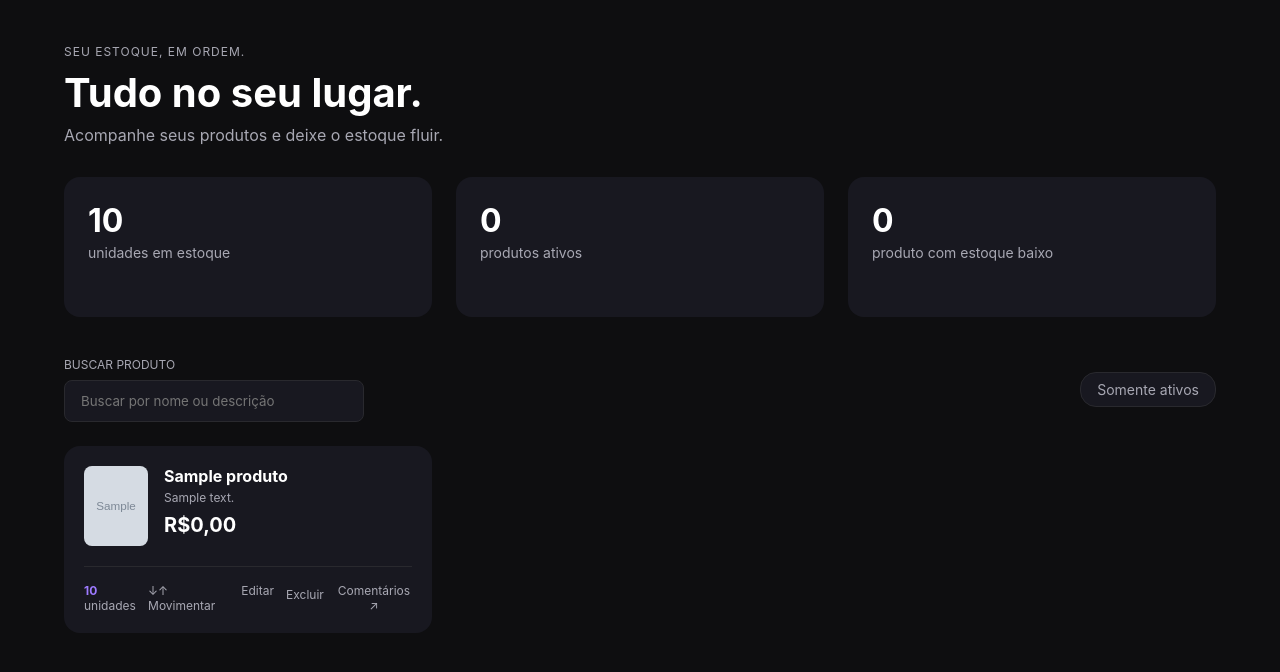
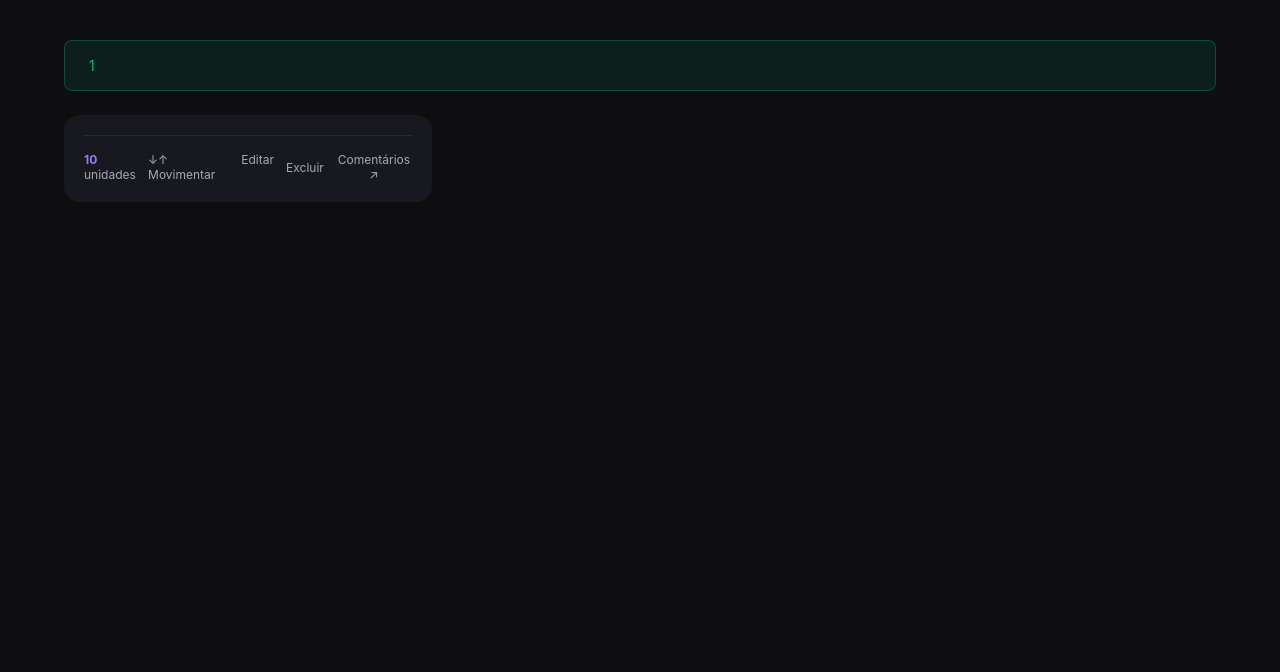
Before and after one commit to Vinicius3442/Stock-Control, a PHP site: page /painel.php in a window 1280 px wide. Shown: the part 83-755 px from the top of the page. Run offline with PHP 8.4, Linux system fonts and the light colour scheme; the visitor is signed in with stand-in values (Sample User, id 1); tables that the repository leaves empty or names only in its code hold one stand-in row (values such as "Sample post"); grey boxes marked "Sample" are stand-in pictures; a stand-in replaces the project's code that opens the database connection.

Commit message:
comentarios adicionados

```diff
--- a/painel.php
+++ b/painel.php
@@ -60,70 +60,36 @@ $estoqueBaixo = count(array_filter($produtos, fn($p) =>$p['quantidade'] < 10));
         </header>
 
         <main>
-            <!-- Título da Página e Métricas -->
+            <!-- Banner de Sucesso (Exibido após adicionar comentário) -->
+            <?php if (isset($_SESSION['mensagem_sucesso'])): ?>
+                <div class="success-banner">
+                    <?= htmlspecialchars($_SESSION['mensagem_sucesso']) ?>
+                </div>
+                <?php unset($_SESSION['mensagem_sucesso']); // Limpa a mensagem após exibir ?>
+            <?php endif; ?>
+
             <section class="page-header">
-                <span class="tag" style="background: none; padding: 0;">SEU ESTOQUE, EM ORDEM.</span>
-                <h1>Tudo no seu lugar.</h1>
-                <p>Acompanhe seus produtos e deixe o estoque fluir.</p>
-
-                <div class="metrics-grid">
-                    <div class="metric-card">
-                        <h3><?= $totalUnidades ?></h3>
-                        <p>unidades em estoque</p>
-                    </div>
-                    <div class="metric-card">
-                        <h3><?= $produtosAtivos ?></h3>
-                        <p>produtos ativos</p>
-                    </div>
-                    <div class="metric-card">
-                        <h3><?= $estoqueBaixo ?></h3>
-                        <p>produto com estoque baixo</p>
-                    </div>
-                </div>
-            </section>
-
-            <!-- Barra de Busca e Filtro -->
-            <section class="filters-section">
-                <div>
-                    <span style="font-size: 0.75rem; color: #A8A8B3; display: block; margin-bottom: 8px;">BUSCAR PRODUTO</span>
-                    <input type="text" class="search-input" placeholder="Buscar por nome ou descrição">
-                </div>
-                <button class="toggle-active" style="cursor: pointer;">Somente ativos</button>
+                <!-- Resto do seu page-header (métricas) permanece igual -->
+                <!-- ... (Mantenha o HTML de métricas e filtros aqui) ... -->
             </section>
 
             <!-- Grid de Produtos Dinâmico -->
             <section class="products-grid">
                 <?php foreach ($produtos as$produto): ?>
                 <div class="product-card">
-                    <div class="product-info">
-                        <div class="product-image">
-                            <?php if (!empty($produto['imagem'])): ?>
-                                <img src="uploads/<?= htmlspecialchars($produto['imagem']) ?>" alt="Img" style="width: 100%; height: 100%; object-fit: cover; border-radius: 8px;">
-                            <?php else: ?>
-                                <div style="display: flex; align-items: center; justify-content: center; height: 100%; font-size: 24px; color: #9D7AFF;">&#128230;</div>
-                            <?php endif; ?>
-                        </div>
-                        <div class="product-details">
-                            <h4><?= htmlspecialchars($produto['nome']) ?></h4>
-                            <p><?= htmlspecialchars($produto['descricao']) ?></p>
-                            <div class="product-price">R$<?= number_format($produto['preco'], 2, ',', '.') ?></div>
-                        </div>
-                    </div>
+                    <!-- ... (Mantenha a imagem e detalhes do produto aqui) ... -->
 
                     <div class="product-footer">
                         <div class="product-stock">
                             <span><?= sprintf("%02d", $produto['quantidade']) ?></span> unidades
                         </div>
                         <div class="product-actions">
-                            <a href="#" class="action-link">&darr;&uarr; Movimentar</a>
+                            <a href="movimentar.php?id=<?= $produto['id'] ?>" class="action-link">&darr;&uarr; Movimentar</a>
 
                             <?php if ($isAdmin): ?>
                                 <a href="editar-produto.php?id=<?= $produto['id'] ?>" class="action-link">Editar</a>
-
-                                <form action="excluir-produto.php" method="POST" style="display:inline;" onsubmit="return confirm('Tem certeza que deseja excluir este produto?');">
-                                    <input type="hidden" name="id" value="<?= $produto['id'] ?>">
-                                    <button type="submit" class="action-link" style="background:none; border:none; cursor:pointer; padding: 0; font-family: inherit;">Excluir</button>
-                                </form>
+                                <!-- Novo gatilho para o Modal Customizado de Excluir -->
+                                <button onclick="abrirModalExcluir(<?= $produto['id'] ?>, '<?= htmlspecialchars($produto['nome']) ?>')" class="action-link" style="background:none; border:none; cursor:pointer; padding: 0; font-family: inherit;">Excluir</button>
                             <?php endif; ?>
 
                             <button onclick="abrirModalComentarios(<?= $produto['id'] ?>, '<?= htmlspecialchars($produto['nome']) ?>')" class="action-link" style="background:none; border:none; cursor:pointer; padding: 0; font-family: inherit;">Comentários &nearr;</button>
@@ -135,45 +101,107 @@ $estoqueBaixo = count(array_filter($produtos, fn($p) =>$p['quantidade'] < 10));
         </main>
     </div>
 
-    <!-- Estrutura do Modal de Comentários (Oculto por Padrão) -->
-    <div class="modal-overlay" style="display: none;">
+    <!-- MODAL 1: Lista de Comentários -->
+    <div class="modal-overlay" id="modal-lista-comentarios" style="display: none;">
         <div class="modal-content">
             <div class="modal-header">
                 <div>
                     <h2>Conversas que organizam.</h2>
                     <p id="modal-produto-nome">Produto / Observações do produto</p>
                 </div>
-                <button class="btn-close">&times;</button>
+                <button class="btn-close" onclick="fecharModal('modal-lista-comentarios')">&times;</button>
             </div>
 
             <p style="color: #52525B; font-size: 0.75rem; margin-bottom: 16px;">Comentários • Mais recentes primeiro</p>
 
-            <div class="comment-list">
-                <!-- Os comentários serão injetados aqui via JavaScript -->
-            </div>
+            <div class="comment-list" id="lista-comentarios-container"></div>
 
             <div style="display: flex; justify-content: space-between; align-items: center; border-top: 1px solid #29292E; padding-top: 24px;">
-                <button class="btn-secondary" id="btn-fechar-modal">Fechar</button>
-                <button class="btn-primary" style="width: auto; margin: 0;">+ Adicionar comentário</button>
+                <button class="btn-secondary" onclick="fecharModal('modal-lista-comentarios')">Fechar</button>
+                <button class="btn-primary" onclick="abrirModalAddComentario()" style="width: auto; margin: 0;">+ Adicionar comentário</button>
             </div>
         </div>
     </div>
 
-    <!-- Lógica JavaScript do Modal -->
+    <!-- MODAL 2: Adicionar Comentário -->
+    <div class="modal-overlay" id="modal-add-comentario" style="display: none;">
+        <div class="modal-content" style="max-width: 500px;">
+            <div class="modal-header">
+                <div>
+                    <h2>Adicionar comentário</h2>
+                    <p id="modal-add-produto-nome">Produto / Observações do produto</p>
+                </div>
+                <button class="btn-close" onclick="fecharModal('modal-add-comentario')">&times;</button>
+            </div>
+
+            <form action="adicionar-comentario.php" method="POST">
+                <input type="hidden" name="produto_id" id="input-add-produto-id">
+                <div style="margin-bottom: 16px;">
+                    <label style="display: block; margin-bottom: 8px; font-size: 0.875rem; color: #E1E1E6;">Comentário *</label>
+                    <textarea name="comentario" rows="4" class="form-input" placeholder="Lote conferido. Todos os itens estão em bom estado." required></textarea>
+                </div>
+
+                <p style="color: #52525B; font-size: 0.75rem; margin-bottom: 24px;">Esta ação ficará registrada no histórico do produto.</p>
+
+                <div style="display: flex; justify-content: space-between; align-items: center; border-top: 1px solid #29292E; padding-top: 24px;">
+                    <button type="button" class="btn-secondary" onclick="fecharModal('modal-add-comentario')">Fechar e voltar</button>
+                    <button type="submit" class="btn-primary" style="width: auto; margin: 0;">Cadastrar</button>
+                </div>
+            </form>
+        </div>
+    </div>
+
+    <!-- MODAL 3: Excluir Produto -->
+    <div class="modal-overlay" id="modal-excluir-produto" style="display: none;">
+        <div class="modal-content" style="max-width: 400px;">
+            <div class="modal-header">
+                <div>
+                    <h2>Excluir produto?</h2>
+                    <p id="modal-excluir-produto-nome">Nome do Produto</p>
+                </div>
+                <button class="btn-close" onclick="fecharModal('modal-excluir-produto')">&times;</button>
+            </div>
+
+            <p style="color: #E1E1E6; font-size: 0.875rem; margin-bottom: 24px; line-height: 1.5;">Atenção! Tem certeza que deseja excluir o produto?<br>Esta ação não poderá ser desfeita.</p>
+
+            <div style="display: flex; justify-content: space-between; align-items: center; border-top: 1px solid #29292E; padding-top: 24px;">
+                <button type="button" class="btn-secondary" onclick="fecharModal('modal-excluir-produto')">Cancelar</button>
+                <form action="excluir-produto.php" method="POST" style="margin: 0;">
+                    <input type="hidden" name="id" id="input-excluir-produto-id">
+                    <button type="submit" class="btn-danger">Sim, excluir produto</button>
+                </form>
+            </div>
+        </div>
+    </div>
+
+    <!-- LÓGICA JAVASCRIPT DOS MODAIS -->
     <script>
-        const modalOverlay = document.querySelector('.modal-overlay');
-        const commentList = document.querySelector('.comment-list');
-        const btnClose = document.querySelector('.btn-close');
-        const btnFechar = document.getElementById('btn-fechar-modal');
-        const modalProdutoNome = document.getElementById('modal-produto-nome');
+        let produtoAtualId = null;
+        let produtoAtualNome = '';
 
-        // Função para abrir o modal e carregar comentários
-        function abrirModalComentarios(produtoId, produtoNome) {
-            modalProdutoNome.textContent = produtoNome + ' / Observações do produto';
+        function fecharModal(id) {
+            document.getElementById(id).style.display = 'none';
+        }
+
+        // --- Lógica de Excluir Produto ---
+        function abrirModalExcluir(id, nome) {
+            document.getElementById('modal-excluir-produto-nome').textContent = nome;
+            document.getElementById('input-excluir-produto-id').value = id;
+            document.getElementById('modal-excluir-produto').style.display = 'flex';
+        }
+
+        // --- Lógica de Comentários ---
+        function abrirModalComentarios(id, nome) {
+            produtoAtualId = id;
+            produtoAtualNome = nome;
+
+            document.getElementById('modal-produto-nome').textContent = nome + ' / Observações do produto';
+            const commentList = document.getElementById('lista-comentarios-container');
+
             commentList.innerHTML = '<p style="color: #A8A8B3; text-align: center; padding: 20px;">Carregando...</p>';
-            modalOverlay.style.display = 'flex';
+            document.getElementById('modal-lista-comentarios').style.display = 'flex';
 
-            fetch(`buscar-comentarios.php?produto_id=${produtoId}`)
+            fetch(`buscar-comentarios.php?produto_id=${id}`)
                 .then(response => response.json())
                 .then(data => {
                     commentList.innerHTML = '';
@@ -185,10 +213,14 @@ $estoqueBaixo = count(array_filter($produtos, fn($p) =>$p['quantidade'] < 10));
 
                     data.forEach(com => {
                         const iniciais = com.nome.substring(0, 2).toUpperCase();
-
-                        // Tratamento de data/hora
                         const dataComentario = new Date(com.criado_em);
                         const formatada = dataComentario.toLocaleDateString('pt-BR', { day: '2-digit', month: 'short', year: 'numeric' }) + ' • ' + dataComentario.toLocaleTimeString('pt-BR', { hour: '2-digit', minute:'2-digit' });
+
+                        // Botão de excluir comentário (aparece só se tiver permissão)
+                        let btnExcluir = '';
+                        if(com.pode_excluir) {
+                            btnExcluir = `<button onclick="excluirComentario(${com.id})" style="background:none; border:none; color: #EF4444; font-size: 0.75rem; cursor: pointer; margin-top: 8px;">Deletar comentário</button>`;
+                        }
 
                         commentList.innerHTML += `
                             <div class="comment-card">
@@ -197,30 +229,34 @@ $estoqueBaixo = count(array_filter($produtos, fn($p) =>$p['quantidade'] < 10));
                                     <h4>${com.nome} <span style="color: #A8A8B3; font-weight: normal;">- ${com.nivel_acesso.charAt(0).toUpperCase() + com.nivel_acesso.slice(1)}</span></h4>
                                     <span style="font-size: 0.75rem; color: #52525B;">${formatada}</span>
                                     <p style="margin-top: 8px; font-size: 0.875rem; line-height: 1.4; color: #E1E1E6;">${com.comentario}</p>
+                                    ${btnExcluir}
                                 </div>
                             </div>
                         `;
                     });
-                })
-                .catch(err => {
-                    commentList.innerHTML = '<p style="color: #EF4444; text-align: center; padding: 20px;">Erro ao carregar comentários.</p>';
                 });
         }
 
-        // Funções para fechar o modal
-        function fecharModal() {
-            modalOverlay.style.display = 'none';
+        function abrirModalAddComentario() {
+            fecharModal('modal-lista-comentarios'); // Fecha a lista
+
+            document.getElementById('modal-add-produto-nome').textContent = produtoAtualNome + ' / Observações do produto';
+            document.getElementById('input-add-produto-id').value = produtoAtualId;
+            document.getElementById('modal-add-comentario').style.display = 'flex';
         }
 
-        btnClose.addEventListener('click', fecharModal);
-        btnFechar.addEventListener('click', fecharModal);
-
-        // Fechar ao clicar fora do conteúdo do modal
-        modalOverlay.addEventListener('click', function(e) {
-            if (e.target === modalOverlay) {
-                fecharModal();
+        function excluirComentario(idComentario) {
+            if (confirm('Tem certeza que deseja excluir este comentário?')) {
+                fetch(`excluir-comentario.php`, {
+                    method: 'POST',
+                    headers: {'Content-Type': 'application/x-www-form-urlencoded'},
+                    body: `id=${idComentario}`
+                }).then(() => {
+                    // Recarrega a lista de comentários para o produto atual
+                    abrirModalComentarios(produtoAtualId, produtoAtualNome);
+                });
             }
-        });
+        }
     </script>
 </body>
 </html>
--- a/style.css
+++ b/style.css
@@ -505,3 +505,51 @@ body {
 .comment-body h4 { font-size: 0.875rem; margin-bottom: 4px; }
 .comment-body span { color: #A8A8B3; font-size: 0.75rem; font-weight: normal; }
 .comment-body p { margin-top: 8px; font-size: 0.875rem; line-height: 1.4; }
+
+/* Banner de Sucesso */
+.success-banner {
+    background-color: rgba(16, 185, 129, 0.1);
+    border: 1px solid rgba(16, 185, 129, 0.3);
+    color: #10B981;
+    padding: 16px 24px;
+    border-radius: 8px;
+    margin-bottom: 24px;
+    display: flex;
+    align-items: center;
+    gap: 8px;
+    font-size: 0.875rem;
+}
+
+/* Botão de Perigo (Excluir) */
+.btn-danger {
+    background-color: #9F1239;
+    color: #FFF;
+    border: none;
+    padding: 12px 24px;
+    border-radius: 8px;
+    font-size: 1rem;
+    font-weight: 600;
+    cursor: pointer;
+    transition: background-color 0.2s;
+}
+
+.btn-danger:hover {
+    background-color: #E11D48;
+}
+
+/* Textarea para Comentários */
+textarea.form-input {
+    width: 100%;
+    padding: 16px;
+    background-color: #121214;
+    border: 1px solid #29292E;
+    border-radius: 8px;
+    color: #FFF;
+    font-family: inherit;
+    font-size: 0.875rem;
+    resize: none;
+    outline: none;
+}
+textarea.form-input:focus {
+    border-color: #9D7AFF;
+}
```
Also changed, not shown: adicionar-comentario.php (added, +18 -0 lines), buscar-comentarios.php (added, +27 -0 lines), excluir-comentario.php (added, +17 -0 lines).
